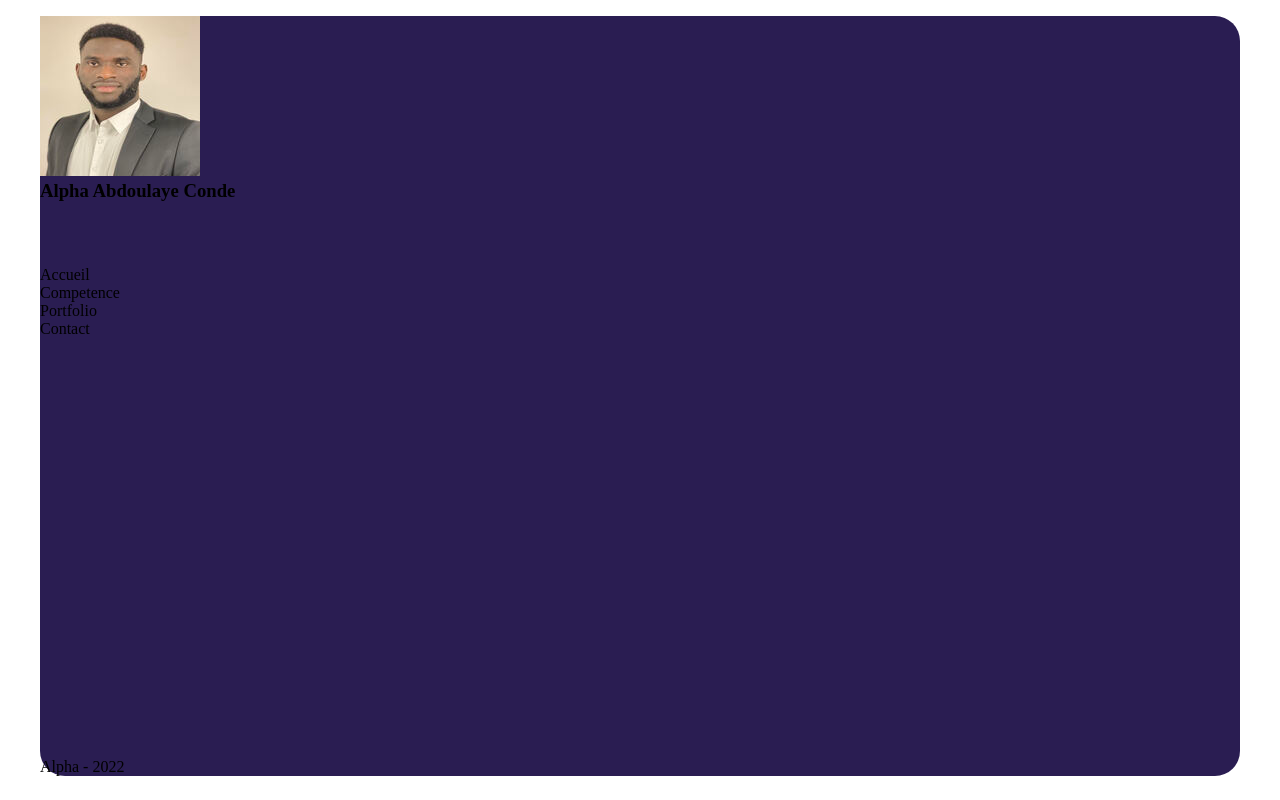
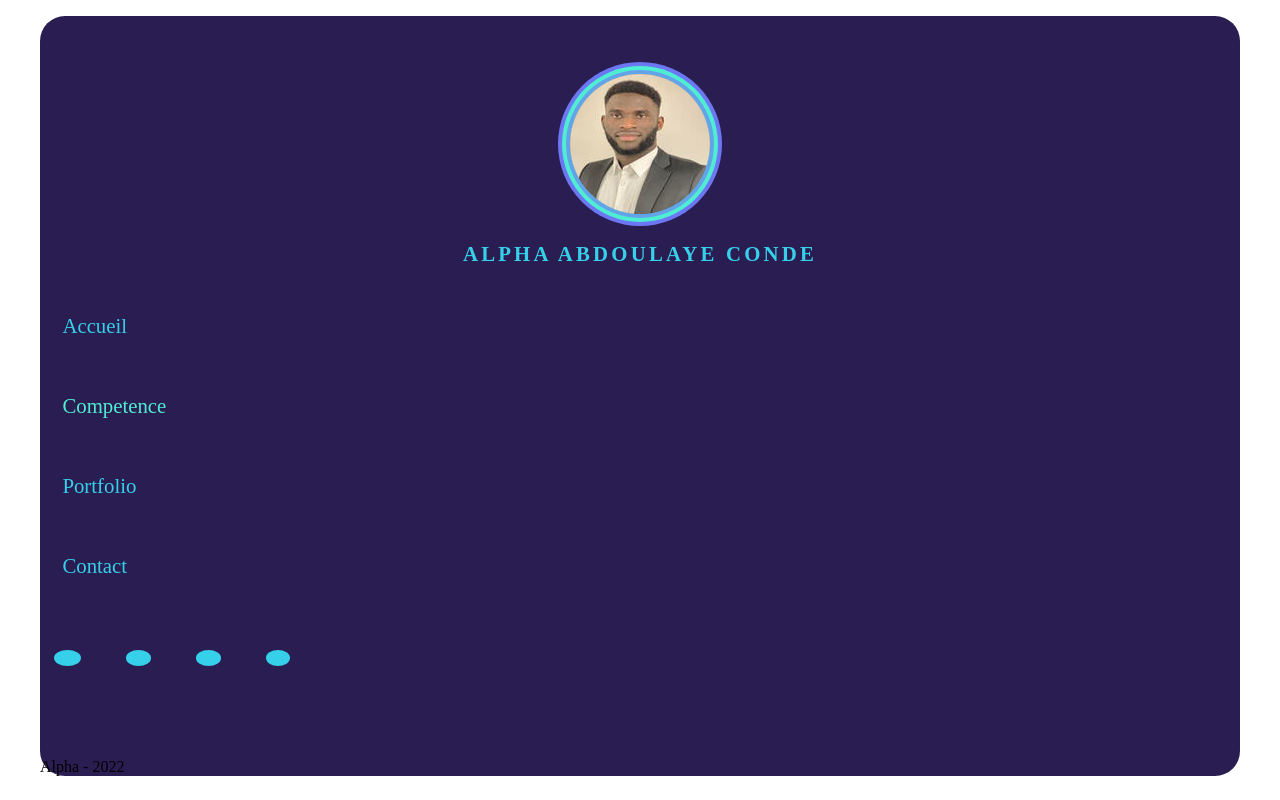
Before and after one commit to AlfaStudent/NewResume, a React (Create React App) app: page /competences in a window 1280 px wide. Built offline with nearby package versions, Linux system fonts and the light colour scheme; a web font is replaced by a local one.

Commit message:
plus de CSS

```diff
--- a/src/App.js
+++ b/src/App.js
@@ -4,7 +4,7 @@
 import Knowledges from "./pages/Knowledges";
 import NotFound from "./pages/NotFound";
 import Portfolio from "./pages/Portfolio";
-import { Route, BrowserRouter, Routes} from "react-router-dom";
+import { Route, BrowserRouter} from "react-router-dom";
 import Navigation from './components/Navigation';
 import { Switch } from 'react-router-dom';
 
--- a/src/components/Navigation.jsx
+++ b/src/components/Navigation.jsx
@@ -1,14 +1,15 @@
 import React from 'react';
 import Image from '../media/photo.jpg';
-import { Link } from 'react-router-dom';
 import { NavLink } from 'react-router-dom';
 
 const Navigation = () => {
     return (
-        <div className='sidebar'>
-            <div className="idContent">
-                <img src= {Image} alt='profi-pic'/>
-                <h3> Alpha Abdoulaye Conde </h3>
+        <div className="sidebar">
+            <div className="id">
+                <div className="idContent">
+                    <img src= {Image} alt='profi-pic'/>
+                    <h3> Alpha Abdoulaye Conde </h3>
+                </div>
             </div>
             <div className="navigation">
                 <ul>
--- a/src/pages/Contact.jsx
+++ b/src/pages/Contact.jsx
@@ -1,10 +1,8 @@
 import React from 'react';
-import Navigation from '../components/Navigation';
 
 const Contact = () => {
     return (
         <div>
-
             <h1>les contact   </h1>
         </div>
     );
--- a/src/styles/components/_navigation.scss
+++ b/src/styles/components/_navigation.scss
@@ -1,23 +1,27 @@
 .sidebar {
-    background: $color-1 ;
+    background: $color-1;
     font-family: $font-1;
     height: 100%;
     min-height: $minHeight;
     min-width: 264px;
-    border-radius:  $borderRadius;
-    position : relative;
-    display:  grid;
+    border-radius: $borderRadius;
+    position: relative;
+    display: grid;
     grid-template-columns: 1fr;
-    grid-template-rows: 250px 1fr 100px;
-    grid-template-columns: "1", "2", "3";
+    grid-template-rows: 250px 1fr 108px;
+    grid-template-areas:
+      "1"
+      "2"
+      "3";
+
     .id {
       grid-area: 1;
       text-align: center;
       user-select: none;
-        position:  relative;
+      position: relative;
 
       .idContent {
-            position : absolute;
+        position: absolute;
         bottom: 0;
         left: 50%;
         transform: translateX(-50%);
@@ -25,13 +29,140 @@
 
         img {
           border-radius: 50%;
-                box-shadow:  0 0 0  4px $color-3;
-
+          box-shadow: 0 0 0 4px $color-3, 0 0 0 8px $color-4, 0 0 0 12px $color-2;
+        }
+        h3 {
+          font-size: 1.3rem;
+          text-transform: uppercase;
+          letter-spacing: .2rem;
+          margin-top: 1.5rem;
+          color: $color-5;
         }
       }
+    }
+    .navigation {
+      grid-area: 2;
+      padding: 2rem 1rem;
 
+      ul {
+        height: 100%;
+        display: grid;
 
+        li {
+          padding: 1rem 0 1rem .4rem;
+          font-size: 1.3rem;
+          position: relative;
 
+          &:hover i {
+            transform: translate(3px, 3px);
           }
 
+          a {
+          color: $color-5;
           }
+          .navActive {
+            color: $color-4;
+          }
+
+          i {
+            position: absolute;
+            font-size: 0.95rem;
+            transform: translateY(3px);
+            transition: .2s ease;
+          }
+          span {
+            margin-left: 2.7rem;
+          }
+        }
+      }
+    }
+    .socialNetwork {
+      grid-area: 3;
+
+      ul {
+        display: flex;
+        width: 264px;
+        padding: 0 14px;
+        justify-content: space-between;
+
+        li {
+          font-size: 1.5rem;
+          background: $color-5;
+          color: $color-1;
+          border-radius: 50%;
+          padding: .5rem 0.8rem;
+          transition: .3s;
+          cursor: pointer;
+
+          a:visited {
+            color: $color-1;
+          }
+          &:nth-child(1){
+            padding: .5rem .85rem
+          }
+          &:nth-child(4){
+            padding: .5rem .75rem
+          }
+          &:hover {
+            background: $color-4;
+          }
+        }
+      }
+      .signature {
+        margin-top: 2rem;
+        text-align: center;
+        letter-spacing: 0.1rem;
+        font-size: .7rem;
+
+        a, a:visited {
+          color: $color-5;
+
+          &:hover {
+            color: $color-4;
+          }
+        }
+      }
+    }
+  }
+  @media screen and (max-width: 850px){
+    .sidebar {
+      display: flex;
+      min-height: 50px;
+      margin-bottom: .2rem;
+
+      .id, .socialNetwork {
+        display: none;
+      }
+      .navigation {
+        width: 100%;
+        padding: .1rem 1rem;
+
+        ul {
+          display: flex;
+          justify-content: space-between;
+
+          span {
+            margin-left: 1.5rem !important;
+          }
+        }
+      }
+    }
+  }
+  @media screen and (max-width:580px){
+    .sidebar {
+      ul {
+        justify-content: space-around !important;
+
+        li {
+          padding: 1rem 0 !important;
+        }
+        i {
+          font-size: 1.4rem !important;
+          transform: translateY(-3px) !important;
+        }
+        span {
+          display: none;
+        }
+      }
+    }
+  }
```
Also changed, not shown: public/manifest.json, src/media/photo.jpg. Lines whose indentation alone changed are shown as unchanged.
